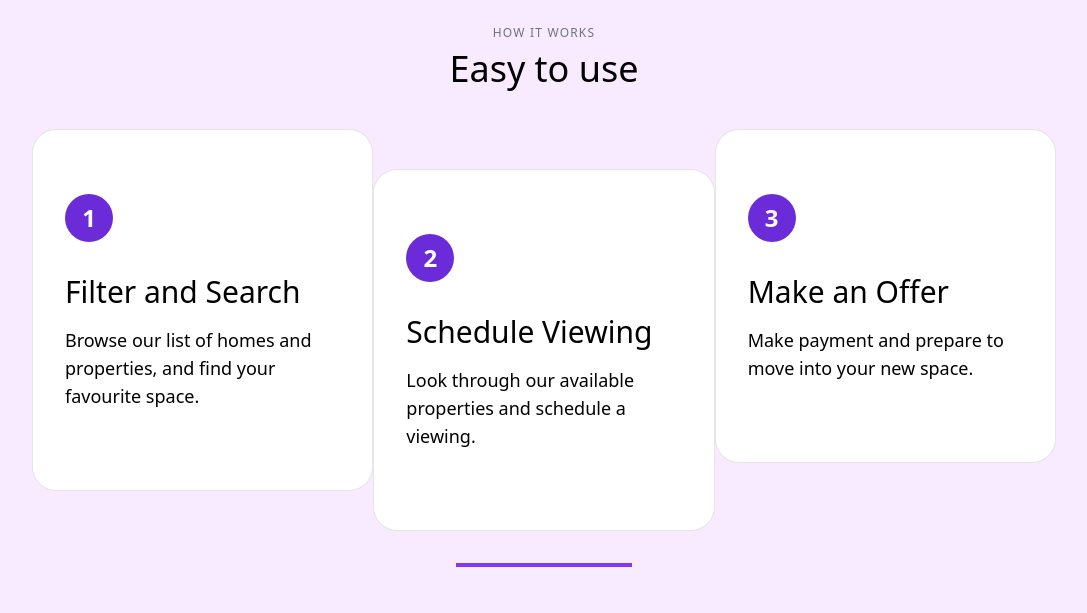
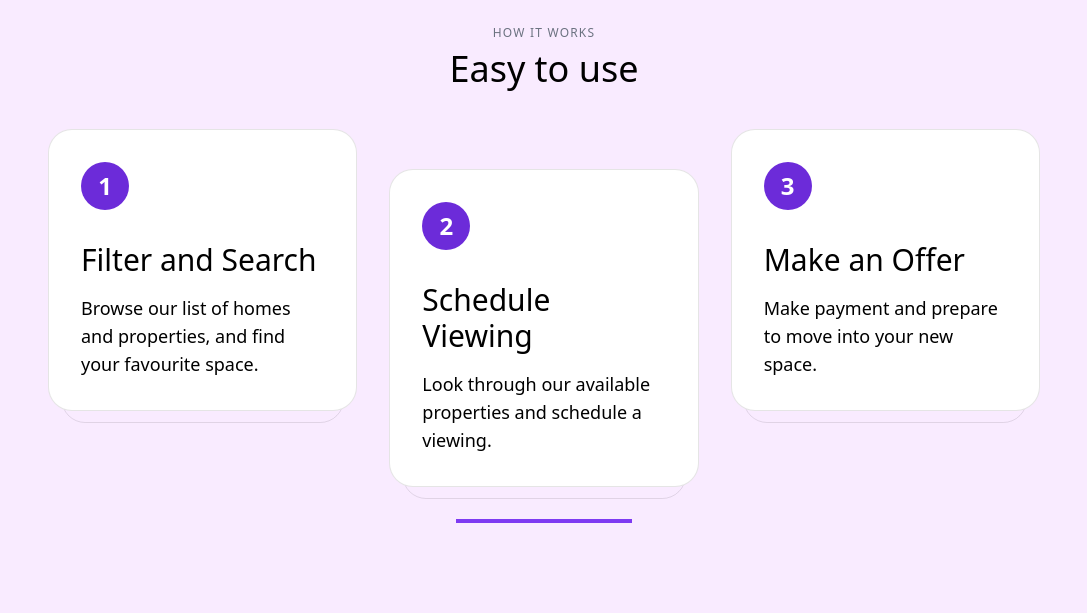
Before and after one commit to prosper74/Go-real-estate-app, a Next.js app in the folder frontend/: page / in a window 1280 px wide. Shown: the part 1100-1713 px from the top of the page, without its empty margins (96-1183 px from the left). Built offline with nearby package versions, Linux system fonts and the light colour scheme.

Commit message:
Setup how it works page

```diff
--- a/frontend/src/components/home_components/howItWorks.tsx
+++ b/frontend/src/components/home_components/howItWorks.tsx
@@ -26,39 +26,31 @@ export default function HowItWorks() {
             How it works
           </motion.p>
           <motion.h2
-            className="text-4xl md:text-4xl leading-none font-heading font-medium"
+            className="text-4xl md:text-4xl xl:text-11xl leading-none font-heading font-medium"
             variants={textAnimate}
           >
             Easy to use
           </motion.h2>
         </motion.div>
 
-        <div className="mb-12 md:mb-0">
-          <motion.div
-            className="grid grid-cols-1 sm:grid-cols-2 md:grid-cols-3"
-            initial={"offscreen"}
-            whileInView={"onscreen"}
-            viewport={{ once: false, amount: 0.3 }}
-            transition={{ staggerChildren: 0.5 }}
-          >
+        <div className="flex flex-wrap md:flex-nowrap items-center justify-center">
+          <div className="w-full mb-12 md:mb-0">
+            <motion.div className="flex flex-wrap">
               {HowItWorksData.map((data) => (
                 <motion.div
                   key={data.id}
-                className=""
-                variants={
-                  data.id === 1
-                    ? imageAnimate
-                    : data.id === 2
-                    ? imageAnimateBottom
-                    : imageAnimateRight
-                }
+                  className="w-full md:w-1/2 xl:w-1/3 px-4"
                 >
-                <div className={`mb-8 ${data.id === 2 && "xl:mt-10"}`}>
+                  <div
+                    className={`relative max-w-sm mx-auto mb-8 ${
+                      data.id === 2 && "xl:mt-10"
+                    }`}
+                  >
                     <motion.div
-                    className="relative pt-16 pb-20 px-8 bg-white border border-black border-opacity-10 rounded-3xl"
+                      className="relative p-8 bg-white border border-black border-opacity-10 rounded-3xl z-10"
                       initial={"offscreen"}
                       whileInView={"onscreen"}
-                    viewport={{ once: false, amount: 0.3 }}
+                      viewport={{ once: false, amount: 0.5 }}
                       transition={{ staggerChildren: 0.5 }}
                     >
                       <motion.div
@@ -80,18 +72,18 @@ export default function HowItWorks() {
                         {data.description}
                       </motion.p>
                     </motion.div>
-                  <div className="absolute left-1/2 -bottom-3 transform -translate-x-1/2 w-11/12 h-24 border border-black border-opacity-10 rounded-3xl"></div>
+                    <div className="absolute left-1/2 -bottom-3 transform -translate-x-1/2 w-11/12 h-24 border border-black border-opacity-10 rounded-3xl" />
                   </div>
                 </motion.div>
               ))}
             </motion.div>
           </div>
-
+        </div>
         <motion.div
           className="flex w-44 h-1 mx-auto bg-purple-600"
           initial={"offscreen"}
           whileInView={"onscreen"}
-          viewport={{ once: false, amount: 0.7 }}
+          viewport={{ once: false, amount: 0.5 }}
           variants={imageAnimateRight}
         />
       </div>
```
Lines whose indentation alone changed are shown as unchanged.
